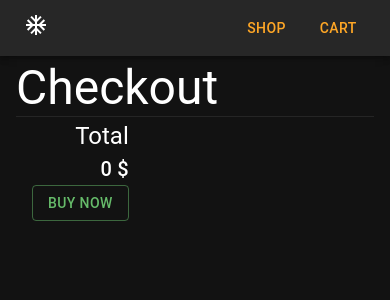
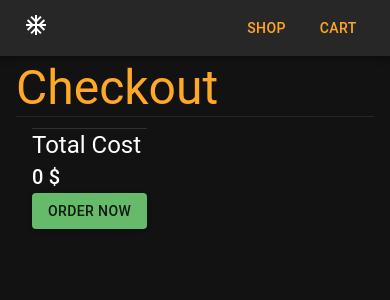
Before and after one commit to NikhilBabu829/Shopping-Cart, a React (Vite) app: page /shop/cart in a window 390 px wide. Shown: the top 300 px of the page. Built offline with nearby package versions, Linux system fonts and the light colour scheme.

Commit message:
adding responsiveness to the cart page

```diff
--- a/src/Pages/Cart.jsx
+++ b/src/Pages/Cart.jsx
@@ -4,15 +4,18 @@ import {ContextProvider} from '../Context/ContextProvider';
 import Container from '@mui/material/Container'
 import Grid from '@mui/material/Grid'
 import Typography from '@mui/material/Typography'
-import { CardMedia, Card, Button, Dialog, DialogTitle, DialogContent, DialogContentText, DialogActions, IconButton } from "@mui/material";
+import { CardMedia, Box, CardContent, Card, Button, Dialog, DialogTitle, DialogContent, DialogContentText, DialogActions, IconButton, useMediaQuery } from "@mui/material";
 import Divider from '@mui/material/Divider';
 import CheckCircleOutlineOutlinedIcon from '@mui/icons-material/CheckCircleOutlineOutlined';
+import { useTheme } from "@emotion/react";
 
 export default function Cart(){
 
   const [open, setOpen] = useState(false)
 
   const {removeItemsIntoCart, itemsInCart, totalCost, setItemsInCart, setTotalCost } = useContext(ContextProvider)
+  const themeColors = useTheme()
+  const mediaForSmallScreens = useMediaQuery(themeColors.breakpoints.down('sm'))
 
   function handleRemoveEvent(data){
       const {id} = data;
@@ -37,9 +40,73 @@ export default function Cart(){
       <>
           <NavBar />
           <Container maxWidth="md" sx={{marginTop : "1%"}}>
-              <Typography variant="h3" color="palette.text.primary">Checkout</Typography>
+              <Typography variant="h3" color={themeColors.palette.warning.main}>Checkout</Typography>
+              {
+                mediaForSmallScreens ? (
+                  <Divider light sx={{marginBottom : "3%"}}/>
+                )
+                : (
                   <Divider light sx={{marginBottom : "1%"}}/>
+                )
+              }
               <Grid container spacing={2}>
+                {
+                  mediaForSmallScreens ? (
+                    <>
+                      <Grid item>
+                        {
+                          itemsInCart.map((item)=>{
+                            return (
+                              <Card key={item.id} sx={{marginBottom : "5%"}}>
+                                <CardMedia component="img" title={item.title} image={item.images[0]} sx={{height : "240px", objectFit:"contain"}}/>
+                                  <CardContent>
+                                    <Typography variant="h6" color="palette.text.primary">{item.title}</Typography>
+                                    <Typography variant="body1" color="palette.text.primary">{item.price} $</Typography>
+                                    <Button variant="contained" color="warning" onClick={()=>{handleRemoveEvent(item)}}>
+                                      remove
+                                    </Button>
+                                  </CardContent>
+                              </Card>
+                            )
+                          })
+                        }
+                      </Grid>
+                      <Grid item>
+                      <Divider/>
+                      <Typography variant="h5" color="palette.text.primary">Total Cost</Typography>
+                      <Typography variant="h6" color="palette.text.secondary">{totalCost} $</Typography>
+                      <Button variant="contained" color="success" onClick={handleBuy} sx={{marginBottom:"20%"}}>
+                          Order Now
+                      </Button>
+                      <Dialog open={open} onClose={closeBuy}>
+                          <DialogTitle sx={{textAlign : "center"}}>
+                            We Received Your Order
+                            <IconButton>
+                              <CheckCircleOutlineOutlinedIcon color="success" fontSize="large"/>
+                            </IconButton>
+                          </DialogTitle>
+                          <DialogContent>
+                            <DialogContentText sx={{textAlign : "center"}}>
+                              Thank you for shopping with us!
+                            </DialogContentText>
+                            <DialogContentText>
+                              This Alert Will Disapper in 10 Seconds
+                            </DialogContentText>
+                          </DialogContent>
+                          <DialogActions>
+                            <Button
+                              color= "error"
+                              variant="outlined"
+                              onClick={closeBuy}
+                            >
+                              Close Now
+                            </Button>
+                          </DialogActions>
+                        </Dialog>
+                      </Grid>
+                    </>
+                  ) : (
+                    <>
                       <Grid item lg={5}>
                         {
                           itemsInCart.map((item)=>{
@@ -71,7 +138,7 @@ export default function Cart(){
                         <Typography variant="h5" color="palette.text.primary">Total</Typography>
                         <Typography variant="h6" color="palette.text.secondary">{totalCost} $</Typography>
                         <Button variant="outlined" color="success" onClick={handleBuy}>
-                    Buy Now
+                          Order Now
                         </Button>
                         <Dialog open={open} onClose={closeBuy}>
                           <DialogTitle sx={{textAlign : "center"}}>
@@ -99,8 +166,17 @@ export default function Cart(){
                           </DialogActions>
                         </Dialog>
                       </Grid>
+                    </>
+                  )
+                }
               </Grid>
           </Container>
       </>
   )
 }
+
+
+/**
+ *
+
+ */
```
Lines whose indentation alone changed are shown as unchanged.
